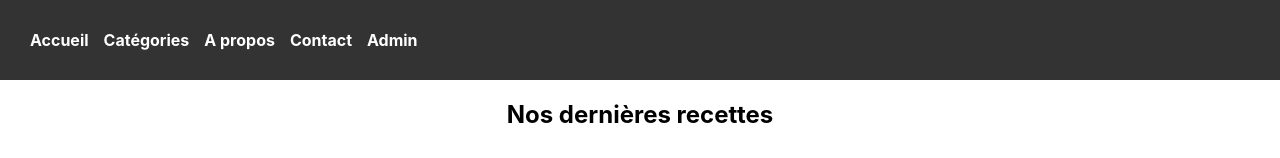
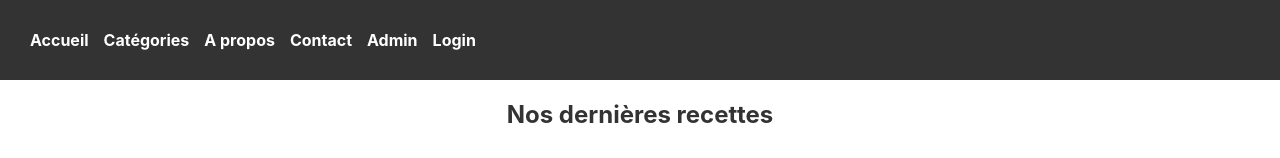
Before and after one commit to CapyCuisine/CapyFrontend, a React (Create React App) app: page / in a window 1280 px wide. Shown: the top 158 px of the page. Built offline with nearby package versions, Linux system fonts and the light colour scheme.

Commit message:
login page navbar

```diff
--- a/src/App.js
+++ b/src/App.js
@@ -8,6 +8,7 @@
 import Propos from './pages/propos';
 import Contact from './pages/contact';
 import Admin from './pages/admin';
+import Login from './pages/login';
 
 
 function App() {
@@ -35,6 +36,7 @@
 
             <Route path="/admin" element={<Admin/>} />
 
+            <Route path="/login" element={<Login/>} />
 
 
           </Routes>
--- a/src/components/Navbar.js
+++ b/src/components/Navbar.js
@@ -22,6 +22,9 @@
         <li className="nav-item">
           <Link to="/admin">Admin</Link>
         </li>
+        <li className="nav-item">
+          <Link to="/login">Login</Link>
+        </li>
       </ul>
     </nav>
   );
```
